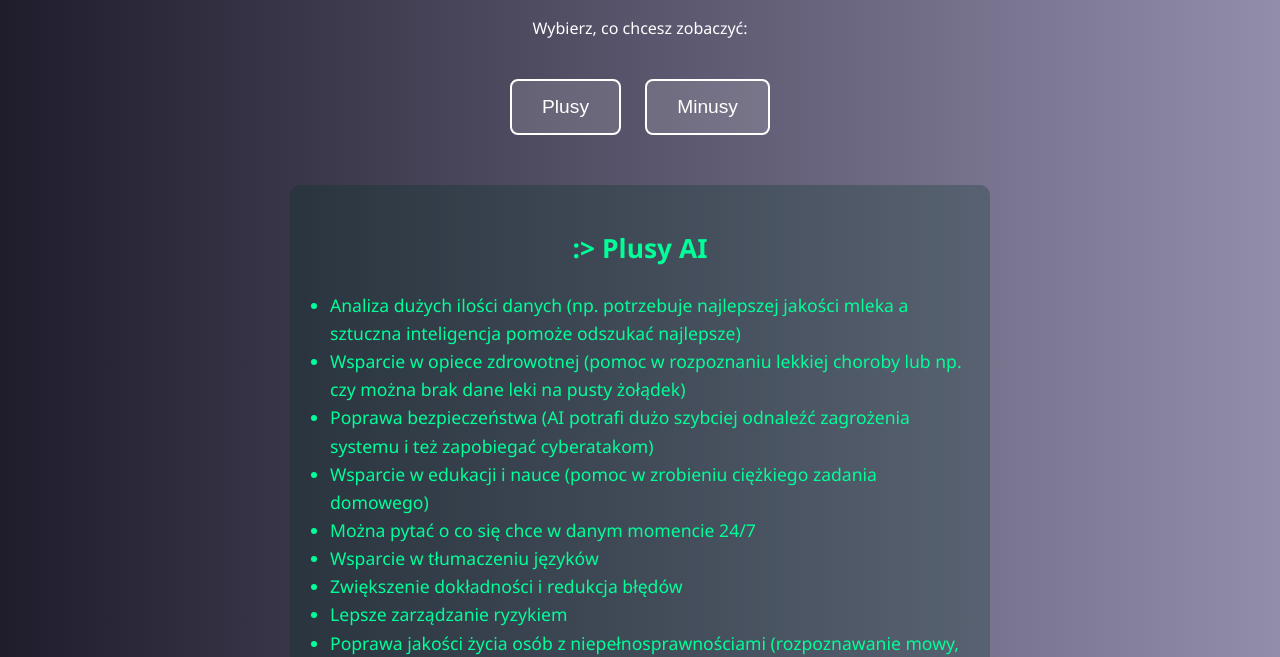
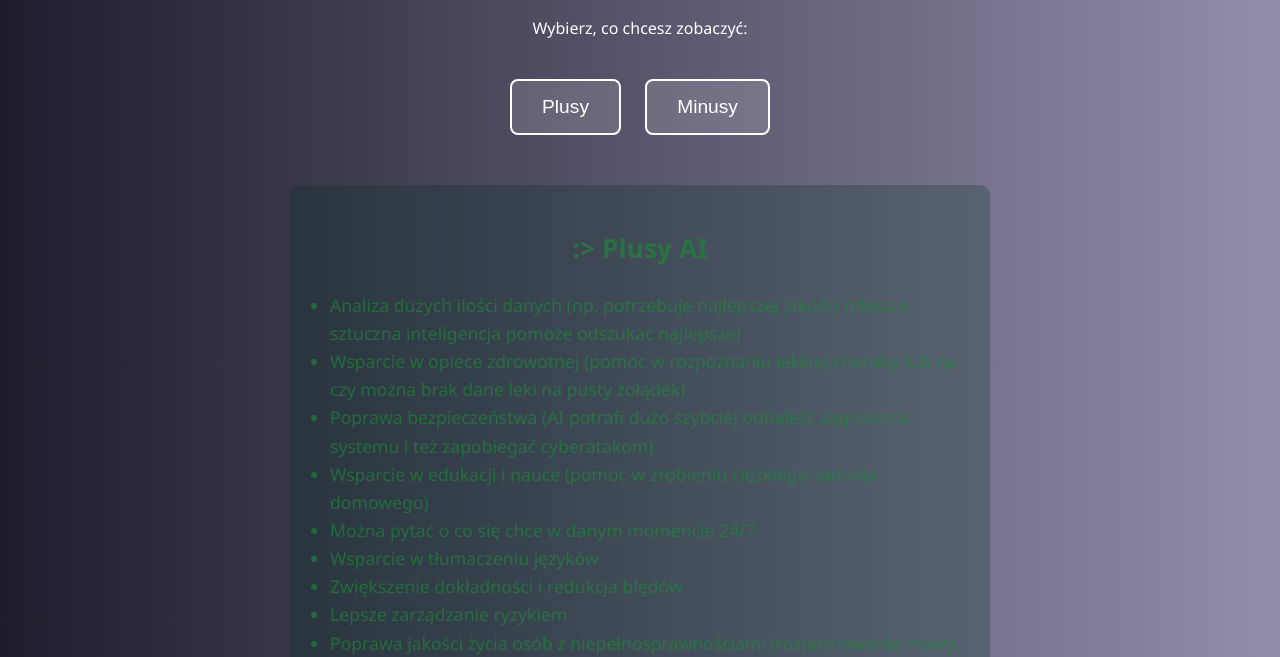
Before and after one commit to 1i-2022-Marta-10/ai--, a plain HTML site: page index.html in a window 1280 px wide. Both pictures are taken after a click on the button "Plusy". Shown: the part 143-800 px from the top of the page. Drawn offline with Linux system fonts and the light colour scheme.

Commit message:
zmiana koloru zieleni

```diff
--- a/index.html
+++ b/index.html
@@ -49,7 +49,7 @@
     }
 
     .pros {
-      color: #00ff99;
+      color: #198b359f;
       background-color: #00332244;
       padding: 20px;
       border-radius: 10px;
```
